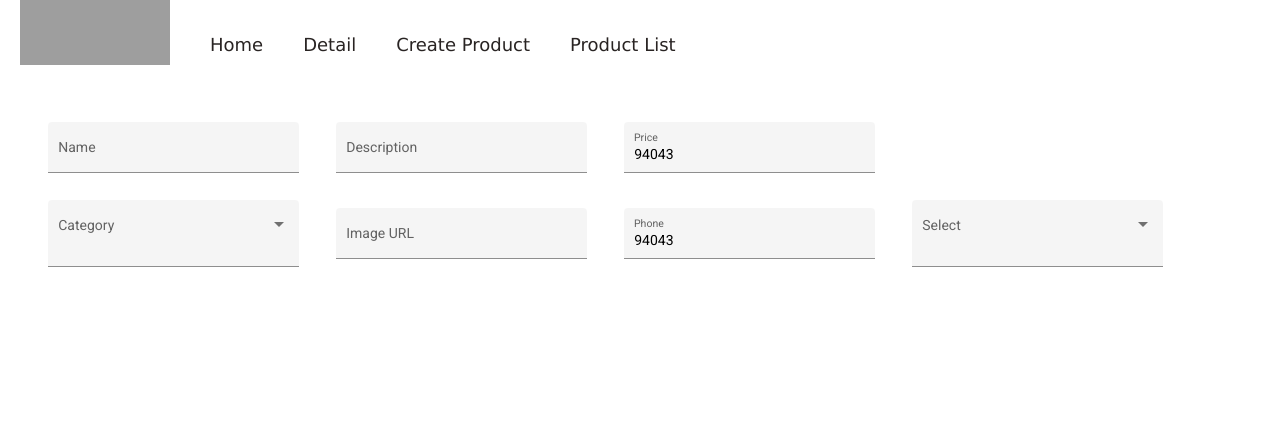
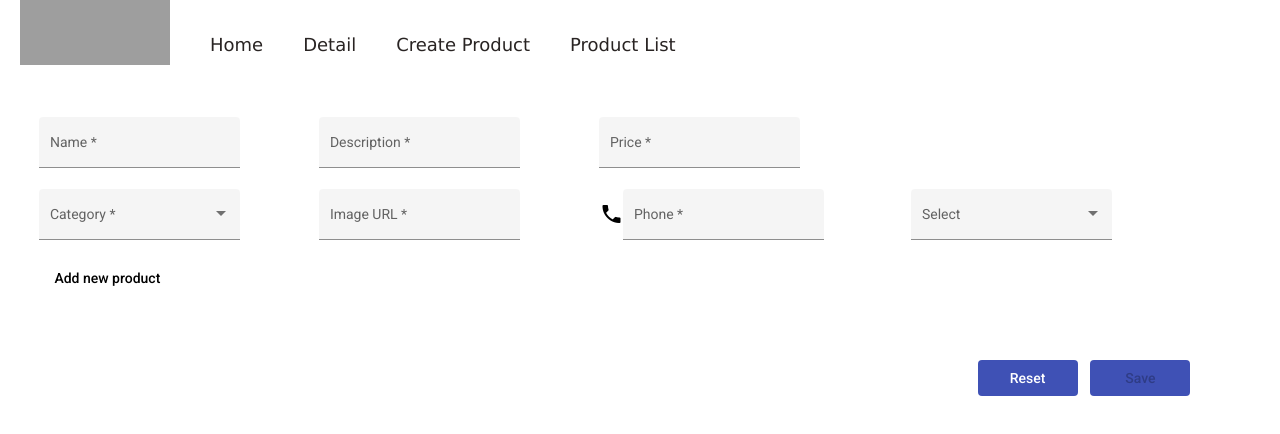
Before and after one commit to Karimhusein93/Pokemon, an Angular app: page /create-product in a window 1280 px wide. Shown: the top 434 px of the page. Built offline with nearby package versions, Linux system fonts and the light colour scheme; grey boxes are pictures that could not be loaded.

Commit message:
Validators

```diff
--- a/src/app/app.component.ts
+++ b/src/app/app.component.ts
@@ -1,5 +1,5 @@
 import { Component } from '@angular/core';
-import { FormBuilder, FormControl, FormGroup, Validators } from '@angular/forms';
+import { FormControl, FormGroup, Validators } from '@angular/forms';
 import { Router } from '@angular/router';
 import { UserService } from './user.service';
 
@@ -12,11 +12,7 @@ import { UserService } from './user.service';
 
 export class AppComponent {
   isAdmin: any;
-  // links = ['#home', '#detail', '#create-product', '#product-list'];
-  // titles = ['Home', 'Detail', 'Create Product', 'Product List'];
-  // activeLink = this.links[0];
   title="Pokemon";
-  registrationForm: FormGroup;
 
   constructor(private userService: UserService,public router: Router) {
 
--- a/src/app/category.ts
+++ b/src/app/category.ts
@@ -1,4 +1,4 @@
 export interface Category {
+  id: number;
   value: string;
-  viewValue: string;
 }
--- a/src/app/create-product/create-product.component.css
+++ b/src/app/create-product/create-product.component.css
@@ -3,13 +3,32 @@
   max-width: 500px;
   width: 100%;
 }
-
-  .example-full-width {
-    width: 90%;
-    margin-left: 3%;
-    margin-top: 2%;
-  }
-
 td {
   padding-right: 8px;
 }
+.reset {
+  background-color: #3f51b5;
+  color: white;
+  width: 100px;
+  margin-bottom: 4%;
+}
+.submit {
+  background-color: #3f51b5;
+  color: white;
+  margin-left: 1%;
+  width: 100px;
+  margin-right: 7%;
+  margin-bottom: 4%;
+}
+.add{
+  background-color: #3f51b5;
+  color: white;
+}
+.buttons-row {
+  display: flex;
+  justify-content: flex-end;
+}
+.product-table {
+  margin: 2% 0% 5% 3%;
+  width: 90%;
+}
--- a/src/app/create-product/create-product.component.html
+++ b/src/app/create-product/create-product.component.html
@@ -1,72 +1,127 @@
-<form>
-  <table class="example-full-width" cellspacing="0">
-    <tr>
+<form [formGroup]="productForm" >
+  <table class="product-table" cellspacing="0">
+    <tr class="first-row">
       <td>
-        <mat-form-field class="example-full-width" appearance="fill">
+        <mat-form-field class="name-field" appearance="fill">
           <mat-label>Name</mat-label>
-          <input matInput placeholder="Ex. San Francisco" />
+          <input matInput formControlName="name"/>
+          <mat-error
+            *ngIf="
+              productForm.get('name')?.hasError('required') ||
+              productForm.get('name')?.hasError('minlength') ||
+              productForm.get('name')?.hasError('pattern')
+            "
+            >The field is required, should have minimum 3 characters, composed only from alphabets and/or numbers.</mat-error
+          >
         </mat-form-field>
       </td>
       <td>
-        <mat-form-field class="example-full-width" appearance="fill">
+        <mat-form-field class="description-field" appearance="fill">
           <mat-label>Description</mat-label>
-          <input matInput placeholder="Ex. California" />
+          <input matInput formControlName="description" />
+          <mat-error
+            *ngIf="
+              productForm.get('description')?.hasError('required') ||
+              productForm.get('description')?.hasError('minlength') ||
+              productForm.get('description')?.hasError('pattern')
+            "
+            >The field is required, should have minimum 3 characters, composed only from alphabets and/or numbers.</mat-error
+          >
         </mat-form-field>
       </td>
       <td>
-        <mat-form-field class="example-full-width" appearance="fill">
+        <mat-form-field class="price-field" appearance="fill">
           <mat-label>Price</mat-label>
-          <input
-            matInput
-            #postalCode
-            maxlength="5"
-            placeholder="Ex. 94105"
-            value="94043"
-          />
+          <input matInput formControlName="price"/>
+          <mat-error
+            *ngIf="
+              productForm.get('price')?.hasError('required') ||
+              productForm.get('price')?.hasError('pattern')
+            "
+            >The field is required and the input type shoud be number with 2 decimal places.</mat-error
+          >
         </mat-form-field>
       </td>
     </tr>
-    <tr>
+    <tr class="second-row">
       <td>
-        <mat-form-field class="example-full-width" appearance="fill">
+        <mat-form-field class="category-field" appearance="fill">
           <mat-label>Category</mat-label>
-          <mat-select>
-            <mat-option *ngFor="let category of categories" [value]="category.value">
-              {{category.viewValue}}
+          <mat-select formControlName="category">
+            <mat-option
+
+              *ngFor="let category of categories"
+              [value]="category.id"
+            >
+              {{ category.value }}
             </mat-option>
+
           </mat-select>
-          <input matInput placeholder="Category" />
+          <mat-error
+            *ngIf="
+              productForm.get('category')?.hasError('required')
+            "
+            >The field is required.</mat-error
+          >
+        </mat-form-field>
+      </td>
+       <td>
+        <mat-form-field class="image-field" appearance="fill">
+          <mat-label>Image URL</mat-label>
+          <input matInput formControlName="image" />
+          <mat-error
+            *ngIf="
+              productForm.get('image')?.hasError('required') ||
+              productForm.get('image')?.hasError('pattern')
+            "
+            >The field is required and image url should be valid</mat-error
+          >
         </mat-form-field>
       </td>
       <td>
-        <mat-form-field class="example-full-width" appearance="fill">
-          <mat-label>Image URL</mat-label>
-          <input matInput placeholder="Ex. California" />
+        <mat-icon
+          aria-hidden="false"
+          aria-label="Phone icon"
+          fontIcon="phone"
+        ></mat-icon>
+        <mat-form-field class="phone-field" appearance="fill">
+          <mat-label>Phone</mat-label>
+          <input matInput formControlName="phone"/>
+          <mat-error
+            *ngIf="
+              productForm.get('phone')?.hasError('required') ||
+              productForm.get('phone')?.hasError('maxlength') ||
+              productForm.get('phone')?.hasError('pattern')
+            "
+            >The field is required, numbers only and the maximum length is 10.</mat-error
+          >
         </mat-form-field>
       </td>
       <td>
-        <mat-form-field class="example-full-width" appearance="fill">
-          <mat-label>Phone</mat-label>
-          <input
-            matInput
-            #postalCode
-            maxlength="5"
-            placeholder="Ex. 94105"
-            value="94043"
-          />
-        </mat-form-field>
-      </td>
-      <td>
-        <mat-form-field class="example-full-width" appearance="fill">
+        <mat-form-field class="phone-type-field" appearance="fill">
           <mat-label>Select</mat-label>
-          <mat-select>
-            <mat-option *ngFor="let phoneType of phoneTypes" [value]="phoneType.value">
-              {{phoneType.viewValue}}
+          <mat-select formControlName="typeOfPhone">
+            <mat-option
+              *ngFor="let phoneType of phoneTypes"
+              [value]="phoneType.id"
+            >
+              {{ phoneType.value }}
             </mat-option>
           </mat-select>
-          <input matInput placeholder="Select" />
         </mat-form-field>
       </td>
     </tr>
+    <button mat-button class="addNewProduct()">Add new product</button>
   </table>
+  <div class="buttons-row">
+    <button (click)="clearForm()" mat-button class="reset">Reset</button>
+    <button
+      [disabled]="productForm.invalid"
+      mat-button
+      type="submit"
+      class="submit"
+    >
+      Save
+    </button>
+  </div>
 </form>
--- a/src/app/create-product/create-product.component.ts
+++ b/src/app/create-product/create-product.component.ts
@@ -1,25 +1,56 @@
 import { Component, OnInit } from '@angular/core';
+import { FormArray, FormBuilder, FormControl, FormGroup, Validators } from '@angular/forms';
 import { Category } from '../category';
 import { PhoneType } from '../phone-type';
 
 @Component({
   selector: 'app-create-product',
   templateUrl: './create-product.component.html',
-  styleUrls: ['./create-product.component.css']
+  styleUrls: ['./create-product.component.css'],
 })
 export class CreateProductComponent implements OnInit {
+  reg = '(https?://)?([\\da-z.-]+)\\.([a-z.]{2,6})[/\\w .-]*/?';
   categories: Category[] = [
-    {value: 'electronics', viewValue: 'Electronics'},
-    {value: 'clothes', viewValue: 'Clothes'},
-    {value: 'blankets', viewValue: 'Blankets'},
+    { id: 1, value:'Electronics' },
+    { id: 2, value: 'Clothes' },
+    { id: 3, value: 'Blankets' },
   ];
   phoneTypes: PhoneType[] = [
-    {value: 'mobile', viewValue: 'Mobile'},
-    {value: 'landline', viewValue: 'Landline'},
+    { id: 1, value: 'Mobile' },
+    { id: 2, value: 'Landline' },
   ];
-  constructor() { }
+
+  constructor(public builder: FormBuilder) {}
+
+  productForm = this.builder.group({
+    name: ["",[
+      Validators.required,
+      Validators.minLength(3),
+      Validators.pattern('^[A-Za-z0-9]*$')]
+
+    ],
+    description: ["", [
+      Validators.required,
+      Validators.minLength(3),
+      Validators.pattern('^[A-Za-z0-9]*$'),
+    ]],
+    price: ["", [
+      Validators.required,
+      Validators.pattern('^[0-9]+(\.[0-9]{1,2})?$'),
+    ]],
+    category: ['', [Validators.required]],
+    image: ['', [
+    Validators.required, Validators.pattern(this.reg)
+     ]],
+     phone: ['', [Validators.required,Validators.maxLength(10),Validators.pattern("^[0-9]*$")]],
+     typeOfPhone:['']
+  });
 
   ngOnInit(): void {
-  }
-
 }
+clearForm(){
+  this.productForm.reset();
+}
+addNewProduct(){
+}
+}
--- a/src/app/phone-type.ts
+++ b/src/app/phone-type.ts
@@ -1,4 +1,4 @@
 export interface PhoneType {
+    id: number;
     value: string;
-    viewValue: string;
 }
```
Lines whose indentation alone changed are shown as unchanged.
